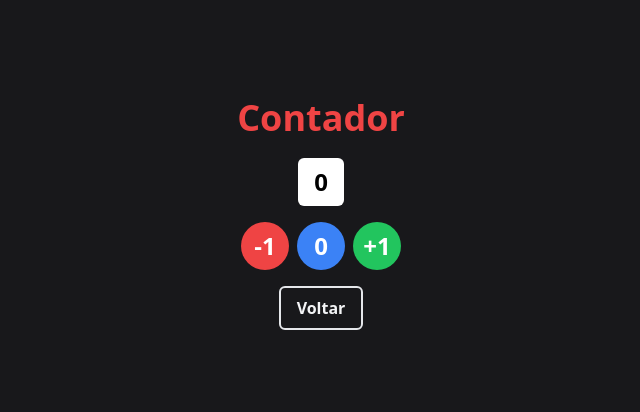
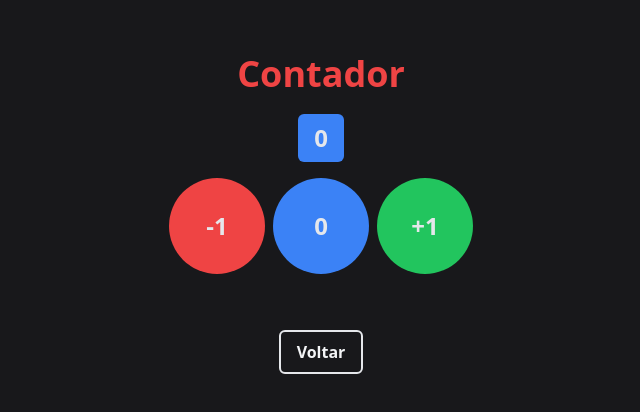
Before and after one commit to JonatasDVL/projeto-next, a Next.js app: page /contador in a window 1280 px wide. Shown: the part 186-598 px from the top of the page, without its empty margins (319-959 px from the left). Built offline with nearby package versions, Linux system fonts and the light colour scheme.

Commit message:
edit contador page

```diff
--- a/src/app/contador/page.tsx
+++ b/src/app/contador/page.tsx
@@ -3,20 +3,31 @@ import "../globals.css";
 import Container from "../../components/Container";
 import LinkButton from "../../components/LinkButton";
 import Titulo from "@/components/Title";
-import { useState } from "react";
+import { useState, useEffect } from "react";
 import ButtonsCounts from "../../components/ButtonsCounts";
 
 export default function PageContador() {
   const [valor, setValor] = useState(0);
+  const [cor, setCor] = useState("bg-blue-500");
+
+  useEffect(() => {
+    if (valor === 0) {
+      setCor("bg-blue-500");
+    } else if (valor > 0) {
+      setCor("bg-green-500");
+    } else {
+      setCor("bg-red-500");
+    }
+  }, [valor]);
 
   return (
     <Container addClassName="bg-zinc-900">
-      <Titulo>Contador</Titulo>
-        <h2 className="bg-white text-2xl font-bold px-4 py-2 rounded-md mb-4">{valor}</h2>
-        <div className="flex gap-2 mb-4">
-          <ButtonsCounts addClassName="bg-red-500" onClick={() => {setValor(valor-1)}}>-1</ButtonsCounts>
-          <ButtonsCounts addClassName="bg-blue-500" onClick={() => {setValor(0)}}>0</ButtonsCounts>
-          <ButtonsCounts addClassName="bg-green-500" onClick={() => {setValor(valor+1)}}>+1</ButtonsCounts>
+      <Titulo addClassName="mb-10">Contador</Titulo>
+        <h2 className={`${cor} text-2xl text-gray-200 font-bold px-4 py-2 rounded-md mb-4 hover:text-zinc-900 hover:bg-gray-200 `}>{valor}</h2>
+        <div className="flex gap-2 mb-14 items-end">
+          <ButtonsCounts addClassName="bg-red-500 hover:bg-red-700" onClick={() => {setValor(valor-1)}}>-1</ButtonsCounts>
+          <ButtonsCounts addClassName="bg-blue-500 hover:bg-blue-700 w-20 h-20" onClick={() => {setValor(0)}}>0</ButtonsCounts>
+          <ButtonsCounts addClassName="bg-green-500 hover:bg-green-700" onClick={() => {setValor(valor+1)}}>+1</ButtonsCounts>
         </div>
       <LinkButton nomePage="Voltar" urlPage="/" />
     </Container>
--- a/src/components/ButtonsCounts.tsx
+++ b/src/components/ButtonsCounts.tsx
@@ -8,7 +8,7 @@ export default function ButtonsCounts(props: PropsButtonsCounts) {
   const { addClassName, children, onClick } = props;
 
   return (
-    <button className={`text-2xl text-white font-bold w-12 h-12  rounded-full ${addClassName}`} onClick={onClick}>
+    <button className={`text-2xl text-gray-200 font-bold w-24 h-24  rounded-full hover:text-zinc-900  transform hover:scale-105 duration-200 ${addClassName}`} onClick={onClick}>
       {children}
     </button>
   );
```
